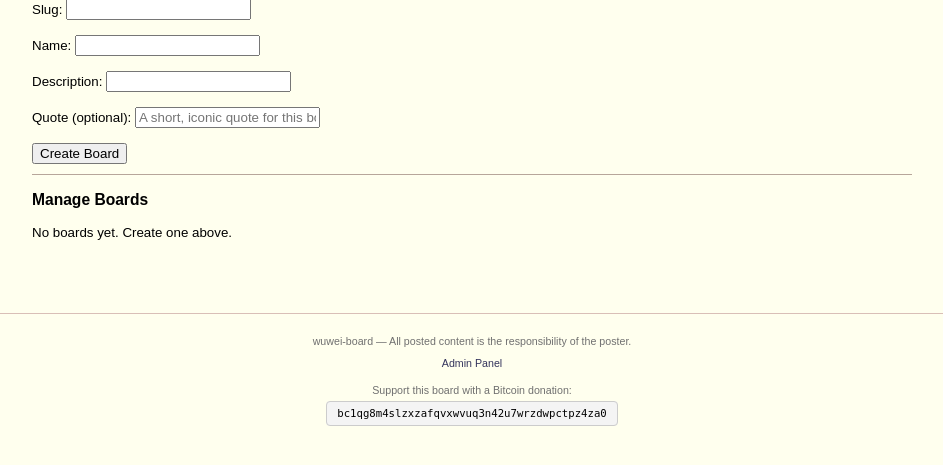
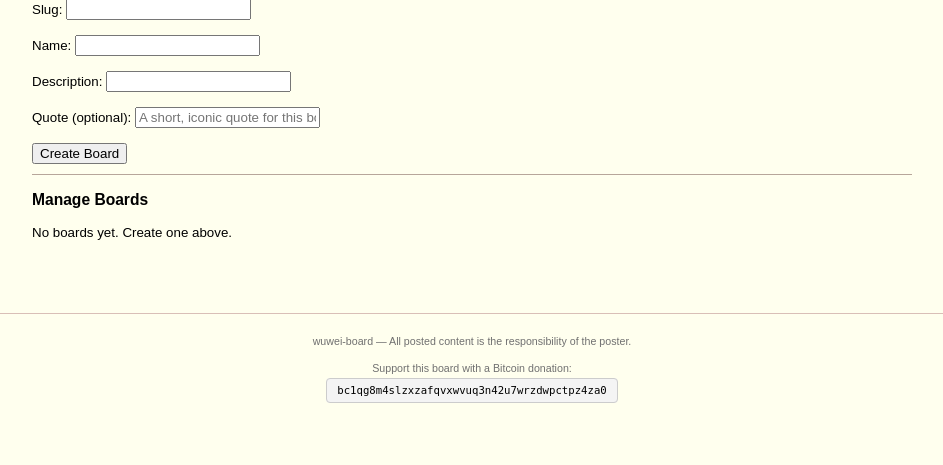
Before and after one commit to Awuah-B/wuwei-board, a Flask app: page /admin in a window 1280 px wide. Shown: the part 278-743 px from the top of the page, without its empty margins (168-1111 px from the left). Run offline with Flask 3, Linux system fonts and the light colour scheme; the visitor is signed in with stand-in values (Sample User, id 1); data that the repository does not hold is empty; some libraries are stand-ins or nearby versions.

Commit message:
removed admin panel

```diff
--- a/templates/base.html
+++ b/templates/base.html
@@ -7,7 +7,6 @@
 
     {# ===== Favicon ===== #}
     <link rel="icon" href="{{ url_for('static', filename='favicon.ico') }}" type="image/x-icon">
-    {# Fallback if you are using a PNG for your favicon instead of .ico #}
     <link rel="icon" href="{{ url_for('static', filename='favicon.png') }}" type="image/png">
 
     {# ===== Stylesheet ===== #}
@@ -52,7 +51,6 @@
     {# ===== Footer ===== #}
     <footer>
         <p>wuwei-board — All posted content is the responsibility of the poster.</p>
-        <p><a href="/admin">Admin Panel</a></p>
 
         {# Bitcoin Donation Address #}
         <div style="margin-top: 15px;">
```
